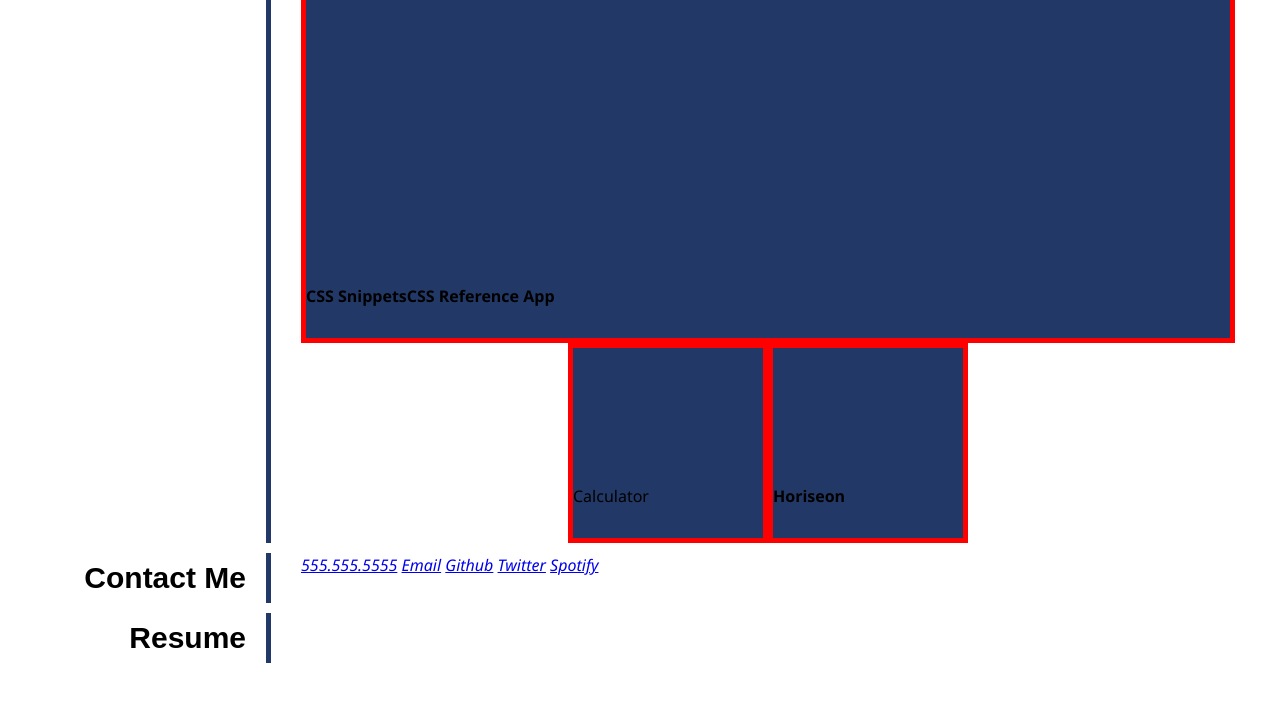
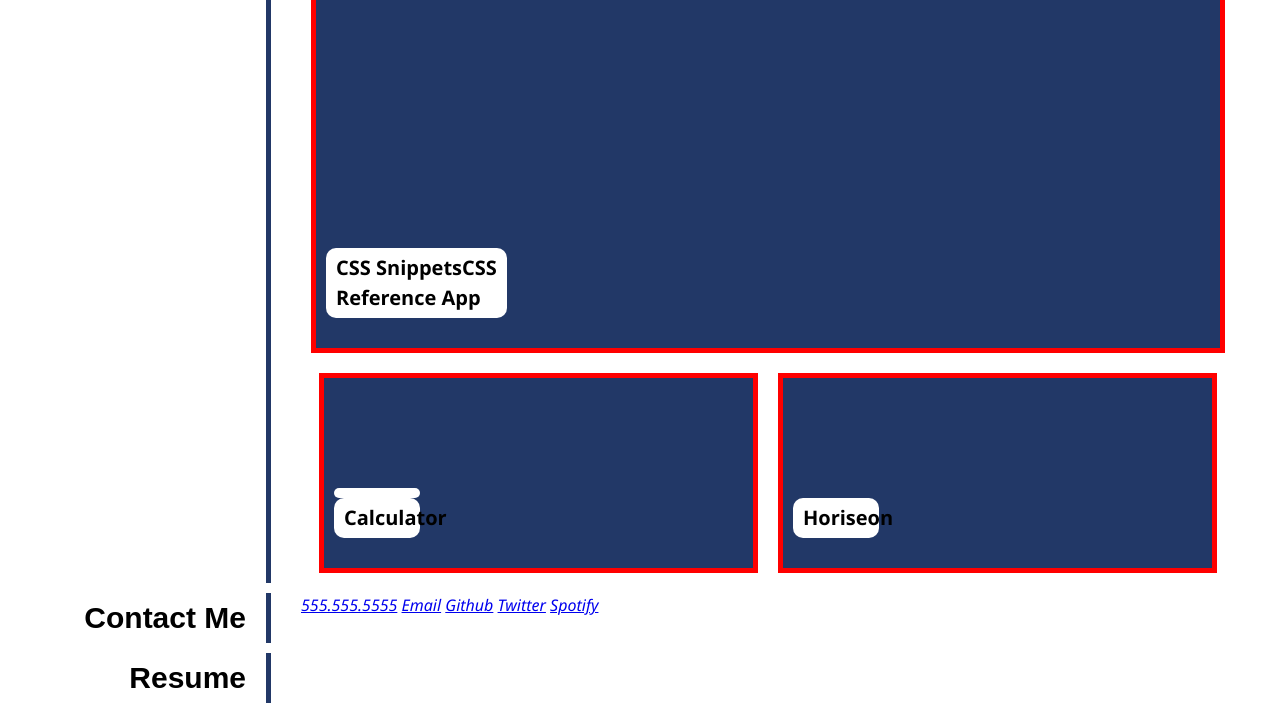
Before and after one commit to Bradfh/2-Module, a plain HTML site: page index.html in a window 1280 px wide. Shown: the part 556-1259 px from the top of the page. Before the commit the page ends 1219 px from the top, so only its background shows below. Drawn offline with Linux system fonts and the light colour scheme.

Commit message:
CSS work section attempts

```diff
--- a/assets/css/style.css
+++ b/assets/css/style.css
@@ -129,7 +129,7 @@ section {
 }
 
 section > h2 {
-  flex: 0 0 20%;
+  flex-basis: 20%;
   border-right: 5px solid var(--blue);
   text-align: right;
   font-size: 3rem;
@@ -137,7 +137,7 @@ section > h2 {
 }
 
 .content {
-  flex: 0 0 80%;
+  flex-basis: 80%;
   padding: 0 2rem 0 3rem;
   font-size: 1.6rem;
   line-height: 1.5;
@@ -155,14 +155,31 @@ section > h2 {
   border: 5px solid red;
   background-color: var(--blue);
   display: flex;
-  flex-direction: row;
-  align-items: flex-end;
+  flex-direction: column;
+  justify-content: flex-end;
   padding: 0 0 3rem;
   min-height: 20rem;
   min-width: 20rem;
+  flex-basis: 47%;
+  margin: 1rem;
 }
 
 .card:first-child {
   min-height: 40rem;
   flex-basis: 100%;
 }
+
+.card:hover {
+  background-color: red;
+}
+
+.card h4 {
+  background-color: white;
+  flex-wrap: wrap;
+  width: 20%;
+  margin-left: 1rem;
+  font-size: 2rem;
+  padding: .5rem 0 .5rem 1rem;
+  border-radius: 10px;
+
+}
--- a/index.html
+++ b/index.html
@@ -40,8 +40,8 @@
     <section>
       <h2>Work</h2>
       <div class="card-container  content">
-        <card class="card main"><h4 id="card-header">CSS Snippets<span>CSS Reference App</span></h4></card>
-        <card class="card"><h4 id="card-header"></h4>Calculator</h4></card>
+        <card class="card"><h4 id="card-header">CSS Snippets<span>CSS Reference App</span></h4></card>
+        <card class="card"><h4 id="card-header"><h4>Calculator</h4></card>
         <card class="card"><h4 id="card-header">Horiseon</h4></card>
       </div>
     </section>
```
